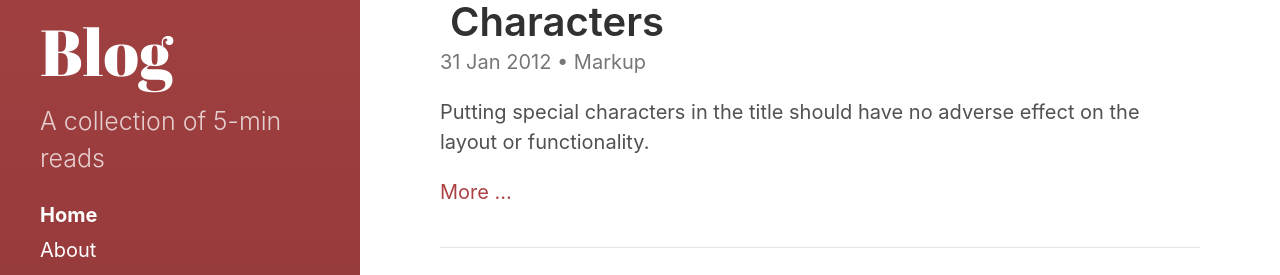
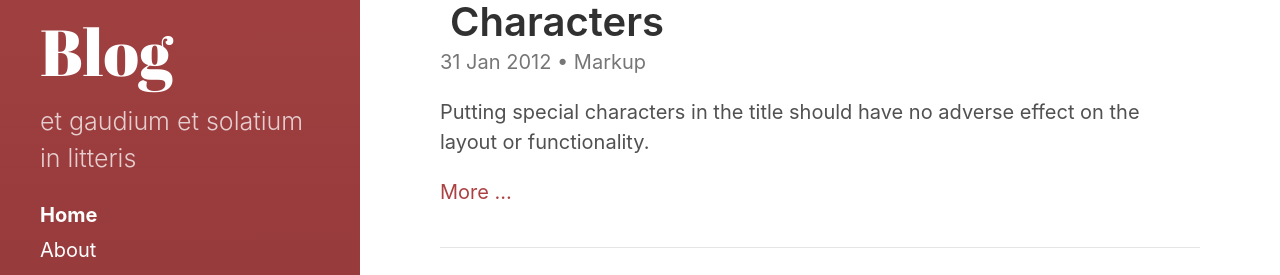
Before and after one commit to xenakas/gitpage, a Jekyll site: the page built from index.html, in a window 1280 px wide. Shown: the part 1117-1392 px from the top of the page. Built offline with Jekyll 4.4.1, drawn with Linux system fonts in a browser that asks for light colours; the list of posts is cut into pages by our own code.

Commit message:
Update _config.yml

```diff
--- a/_config.yml
+++ b/_config.yml
@@ -5,7 +5,7 @@ highlighter:      rouge
 # Setup
 title:            Xena's Blog
 tagline:          'Home'
-description:      'A collection of 5-min reads '
+description:      'et gaudium et solatium in litteris  '
 url:              https://xenakas.github.io
 #baseurl:          '/xenakas.github.io'
                   # the optional subpath of your site, e.g. "/blog"
```
